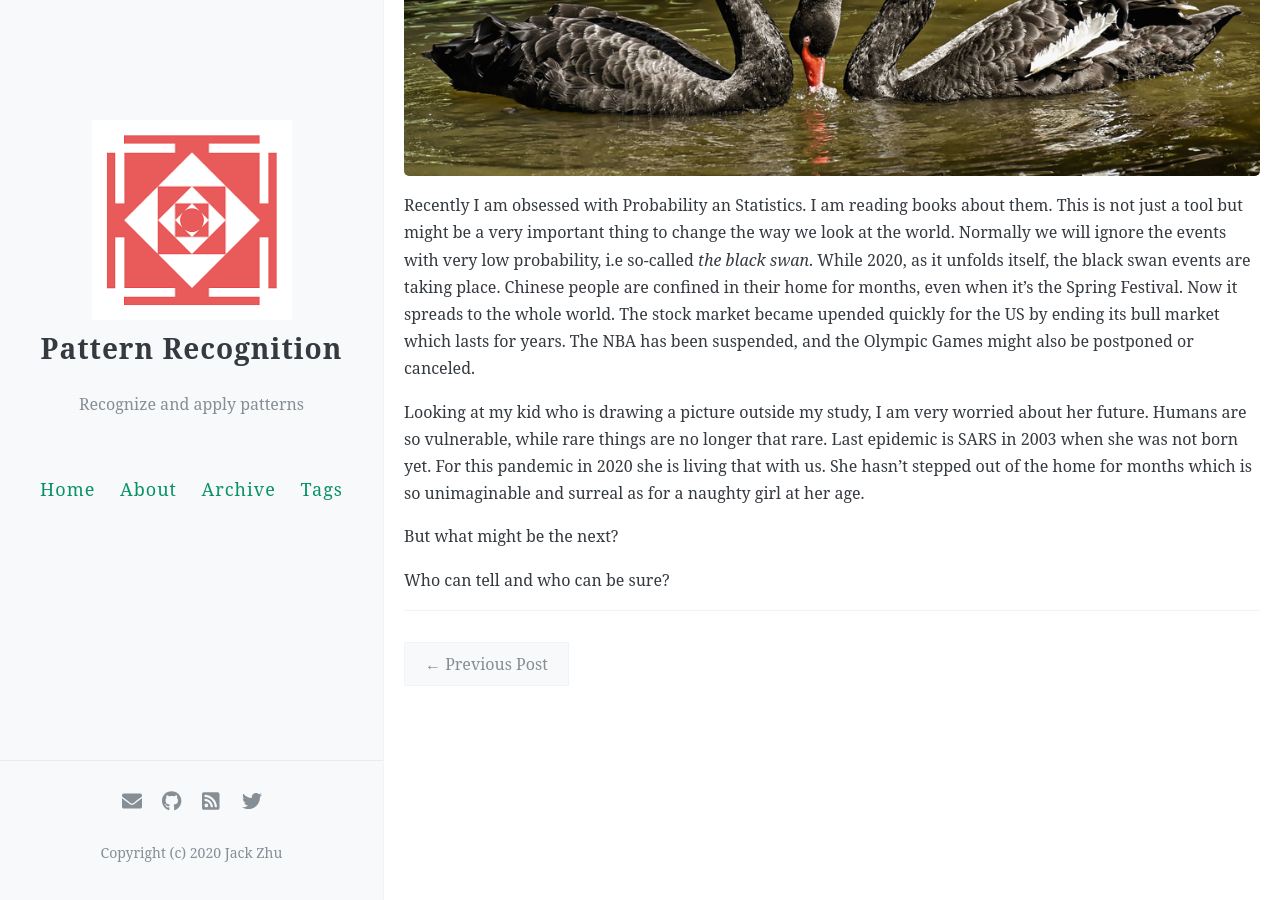
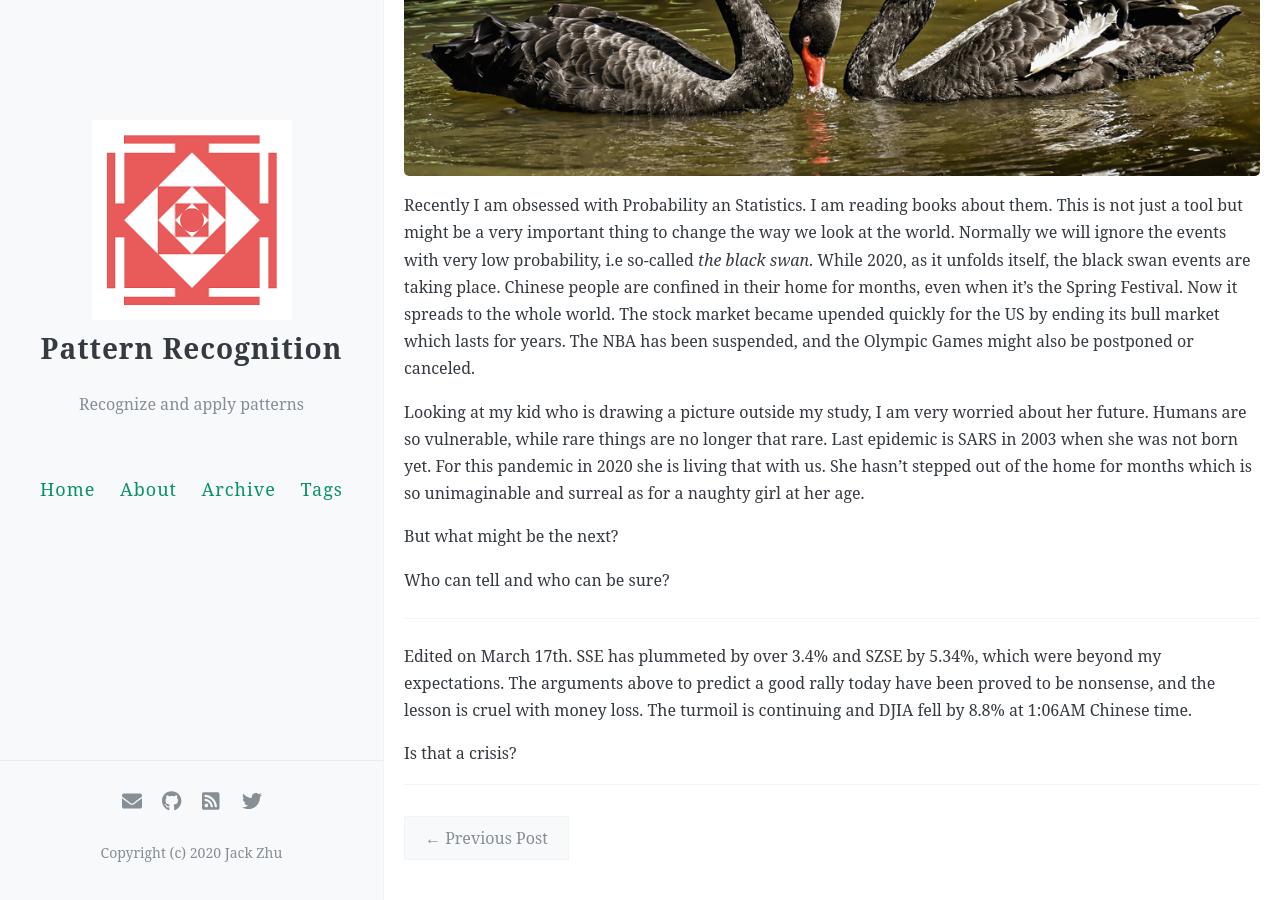
Before and after one commit to jackzhu2050/jackzhu2050.github.io, a Jekyll site: the page built from _posts/2020-03-15-what-is-next.md, in a window 1280 px wide and 900 px high, scrolled down 1165 px. Built offline with Jekyll 4.4.1, drawn with Linux system fonts in a browser that asks for light colours; comment, search, counter and statistics services are not loaded.

Commit message:
added edited to last post

```diff
--- a/_posts/2020-03-15-what-is-next.md
+++ b/_posts/2020-03-15-what-is-next.md
@@ -29,3 +29,8 @@ Looking at my kid who is drawing a picture outside my study, I am very worried a
 But what might be the next?
 
 Who can tell and who can be sure?
+
+---
+Edited on March 17th. SSE has plummeted by over 3.4% and SZSE  by 5.34%, which were beyond my expectations. The arguments above to predict a good rally today have been proved to be nonsense, and the lesson is cruel with money loss. The turmoil is continuing and DJIA fell by 8.8% at 1:06AM Chinese time.
+
+Is that a crisis?
```
